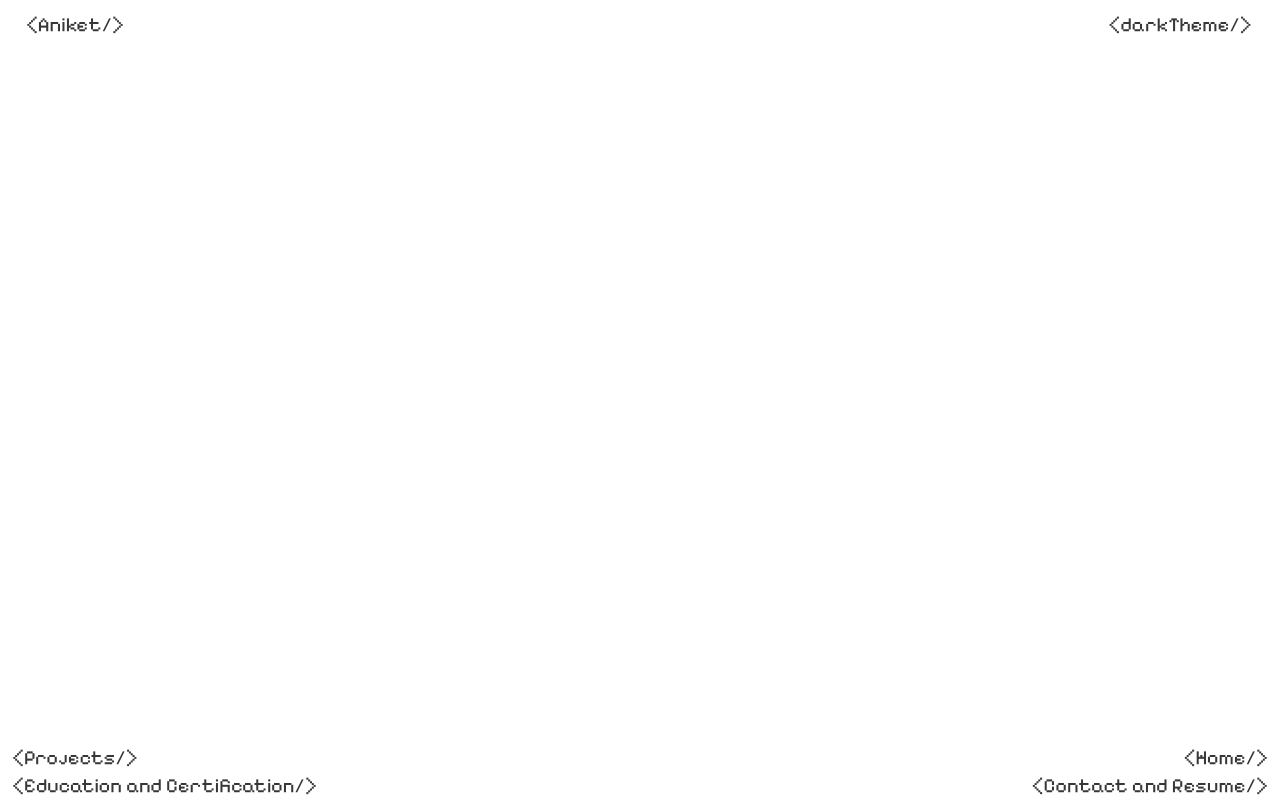
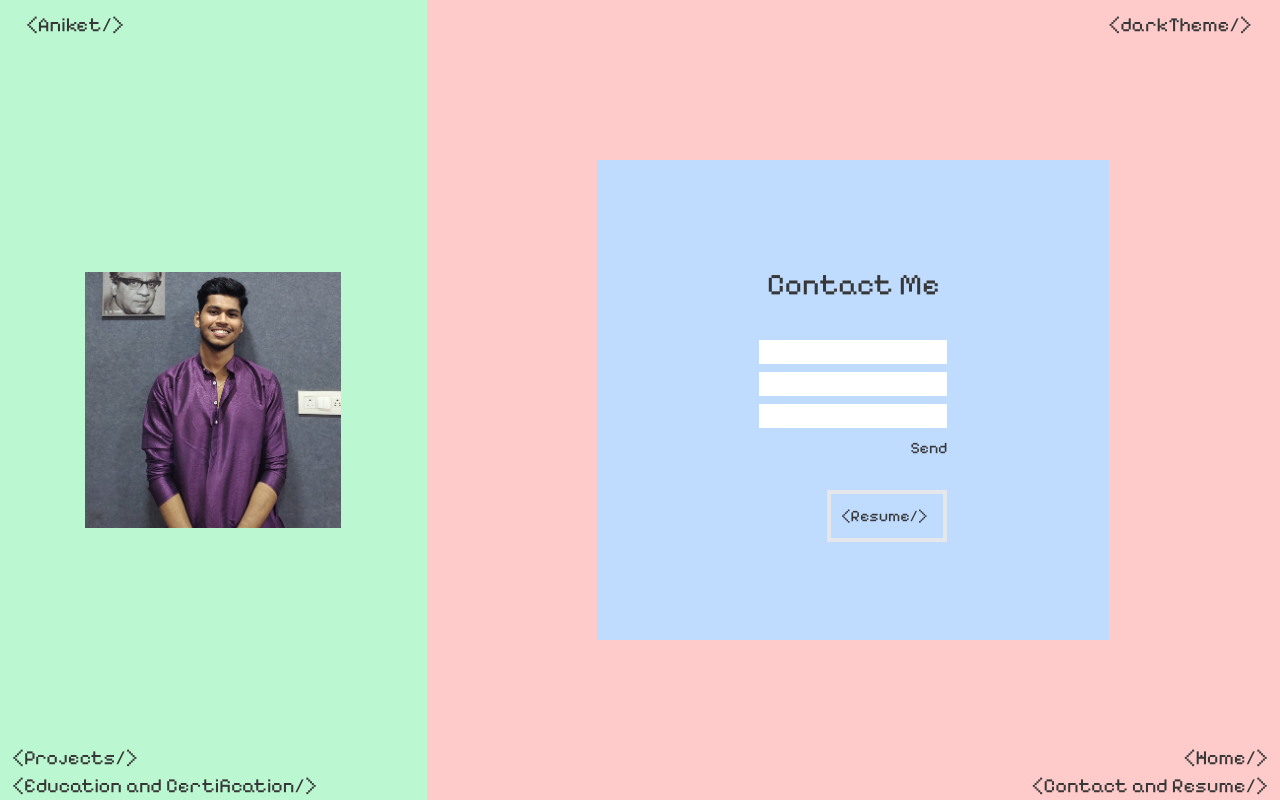
Before and after one commit to babanigit/Pixelify-porfolio-TS, a React (Create React App) app: page /contact in a window 1280 px wide. Built offline with nearby package versions, Linux system fonts and the light colour scheme.

Commit message:
new component added

```diff
--- /dev/null
+++ b/src/components/3SocialLinks/SocialLinks.tsx
@@ -0,0 +1,23 @@
+import React from "react";
+import { ThemeDataType } from "../../assets/theme";
+interface Iprops {
+  theme: ThemeDataType;
+}
+const SocialLinks = ({ theme }: Iprops) => {
+    const LinkedIn = "<LinkedIn/>"
+    const GH = "<GitHub/>"
+    const Insta ="<Instagram/>"
+    const LeetCode = "<LeetCode/>"
+  return (
+    <>
+      <div className=" grid h-auto w-[480px] justify-evenly bg-blue-400 grid-flow-col gap-3     ">
+        <div className=" bg-yellow-300 w-auto  " ><a href="https://www.linkedin.com/in/aniket-vilas-panchal/" target="_blank">{LinkedIn}</a></div>
+        <div className=" bg-yellow-300 w-auto  " ><a href="" target="_blank">{GH}</a></div>
+        <div className=" bg-yellow-300 w-auto  " ><a href="" target="_blank">{Insta}</a></div>
+        <div className=" bg-yellow-300 w-auto  " ><a href="" target="_blank">{LeetCode}</a></div>
+      </div>
+    </>
+  );
+};
+
+export default SocialLinks;
--- a/src/conteners/3degreeCertificate/Certificate.tsx
+++ b/src/conteners/3degreeCertificate/Certificate.tsx
@@ -9,7 +9,9 @@ const Certificate = ({theme}:Iprops) => {
   return (
     <div className=' h-screen w-screen bg-red-100 grid grid-flow-col grid-cols-4 place-items-center'>
       <div className=' grid col-span-3 bg-blue-200 w-[60%] h-[40%] justify-center items-center'>
-        hello1
+        <div>div 1</div>
+        <div>div 2</div>
+        <div>div 3</div>
       </div>
       <div>
         hello2
--- a/src/conteners/3degreeCertificate/EducationIntro.tsx
+++ b/src/conteners/3degreeCertificate/EducationIntro.tsx
@@ -1,24 +1,23 @@
-
-
-import React from 'react'
-import { ThemeDataType } from '../../assets/theme'
+import React from "react";
+import { ThemeDataType } from "../../assets/theme";
 interface Iprops {
-  theme:ThemeDataType;
+  theme: ThemeDataType;
 }
-const EducationIntro = ({theme}:Iprops) => {
+const EducationIntro = ({ theme }: Iprops) => {
   return (
-    <div className=' h-screen w-screen grid grid-flow-col grid-cols-3 '>
-      <div className=' bg-red-20 grid  justify-center items-center'>hello</div>
-      <div className=' bg-blue-20 grid col-span-2 grid-flow-row text-center items-center py-[26%]'>
-        <div className=' text-6xl'>Education</div>
-        <div className=' text-3xl'>Basic Qualification and Certifications</div>
-        <div className=' text-xl'>I actively participate in Hackathons, LeetCode and other tech-related activities.Below are some of my major certifications.</div>
-
+    <div className=" h-screen w-screen grid grid-flow-col grid-cols-3 ">
+      <div className=" bg-blue-20 grid col-span-2 grid-flow-row text-center items-center py-[26%]">
+        <div className=" text-6xl">Education</div>
+        <div className=" text-3xl">Basic Qualification and Certifications</div>
+        <div className=" text-xl">
+          I actively participate in Hackathons, LeetCode and other tech-related
+          activities.Below are some of my major certifications.
+        </div>
       </div>
 
+      <div className=" bg-red-20 grid  justify-center items-center">hello</div>
+    </div>
+  );
+};
 
-    </div>
-  )
-}
-
-export default EducationIntro
+export default EducationIntro;
--- /dev/null
+++ b/src/conteners/4contactMe/ContactMe.tsx
@@ -0,0 +1,54 @@
+import React from "react";
+import { ThemeDataType } from "../../assets/theme";
+import SocialLinks from "../../components/3SocialLinks/SocialLinks";
+interface Iprops {
+  theme: ThemeDataType;
+}
+const ContactMe = ({ theme }: Iprops) => {
+  const resu = "<Resume/>"
+  return (
+    <div className=" bg-red-200 h-screen w-screen grid grid-flow-col grid-cols-3 place-items-center items-center">
+
+      {/* div 1  */}
+
+      <div className=" bg-green-200 h-full w-full grid justify-center items-center">
+        <img
+          className="profile-pic w-64"
+          src={require(`../../assets/images/me306kb.jpg`)}
+          alt=""
+        />
+      </div>
+
+{/* div 2 */}
+
+      <div className=" h-[60%] w-[60%] col-span-2 grid-rows-4 bg-blue-200 grid justify-center items-center p-[3%] py-[10%] ">
+        <div className=" text-3xl grid justify-center ">Contact Me</div>
+
+        <div className=" grid row-span-2 justify-center items-center " >
+          <form action="" className=" grid gap-2 grid-flow-row  ">
+            <input type="text" />
+            <input type="text" />
+            <input type="text" />
+            <button className=" justify-end grid"> Send</button>          </form>
+        </div>
+
+        <div className=" grid justify-end ">
+          {" "}
+          <a className=" border-4 p-[8%] w-[120px]  " href="./Resume.pdf">
+            <a
+              href={
+                "https://drive.google.com/file/d/1vrH2TG_69x0BslVAYGnNDpzCPCczuPXb/view?usp=sharing/view"
+              }
+              target="_blank"
+              rel="noreferrer"
+            >
+              {resu}
+            </a>
+          </a>
+        </div>
+      </div>
+    </div>
+  );
+};
+
+export default ContactMe;
--- a/src/pages/4contact/Contact.tsx
+++ b/src/pages/4contact/Contact.tsx
@@ -1,17 +1,15 @@
+import React from "react";
+import HeaderPart1 from "../../components/1header/HeaderPart1";
+import Headerpart2 from "../../components/1header/Headerpart2";
+import HeaderPart3 from "../../components/1header/HeaderPart3";
 
-
-
-import React from 'react'
-import HeaderPart1 from '../../components/1header/HeaderPart1';
-import Headerpart2 from '../../components/1header/Headerpart2';
-import HeaderPart3 from '../../components/1header/HeaderPart3';
-
-import { ThemeDataType } from '../../assets/theme'
+import { ThemeDataType } from "../../assets/theme";
+import ContactMe from "../../conteners/4contactMe/ContactMe";
 interface Iprops {
-    theme:ThemeDataType;
-    setTheme:(value:string)=>void;
+  theme: ThemeDataType;
+  setTheme: (value: string) => void;
 }
-const Contact = ({theme,setTheme}:Iprops) => {
+const Contact = ({ theme, setTheme }: Iprops) => {
   return (
     <>
       <div>
@@ -20,9 +18,12 @@ const Contact = ({theme,setTheme}:Iprops) => {
           <Headerpart2 theme={theme} setTheme={setTheme} />
           <HeaderPart3 theme={theme} />
         </div>
+        <div>
+          <ContactMe  theme={theme} />
+        </div>
       </div>
     </>
-  )
-}
+  );
+};
 
-export default Contact
+export default Contact;
```
Also changed, not shown: src/assets/images/me306kb.jpg (added). Lines whose indentation alone changed are shown as unchanged.
